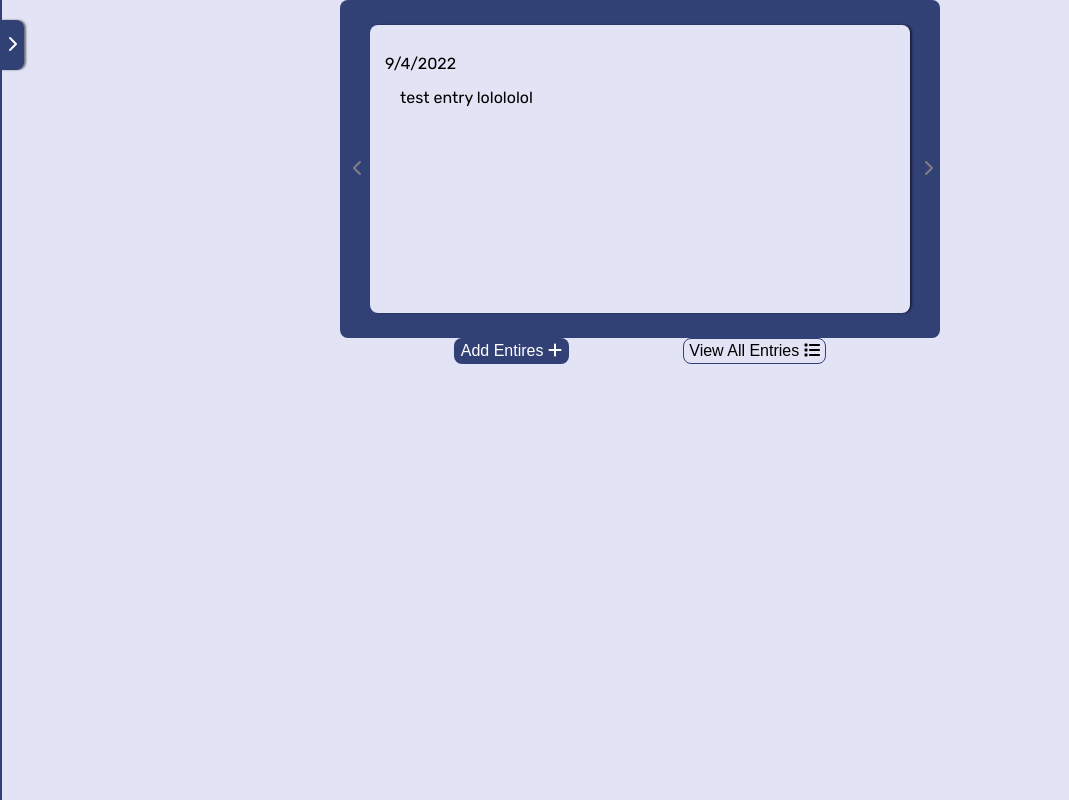
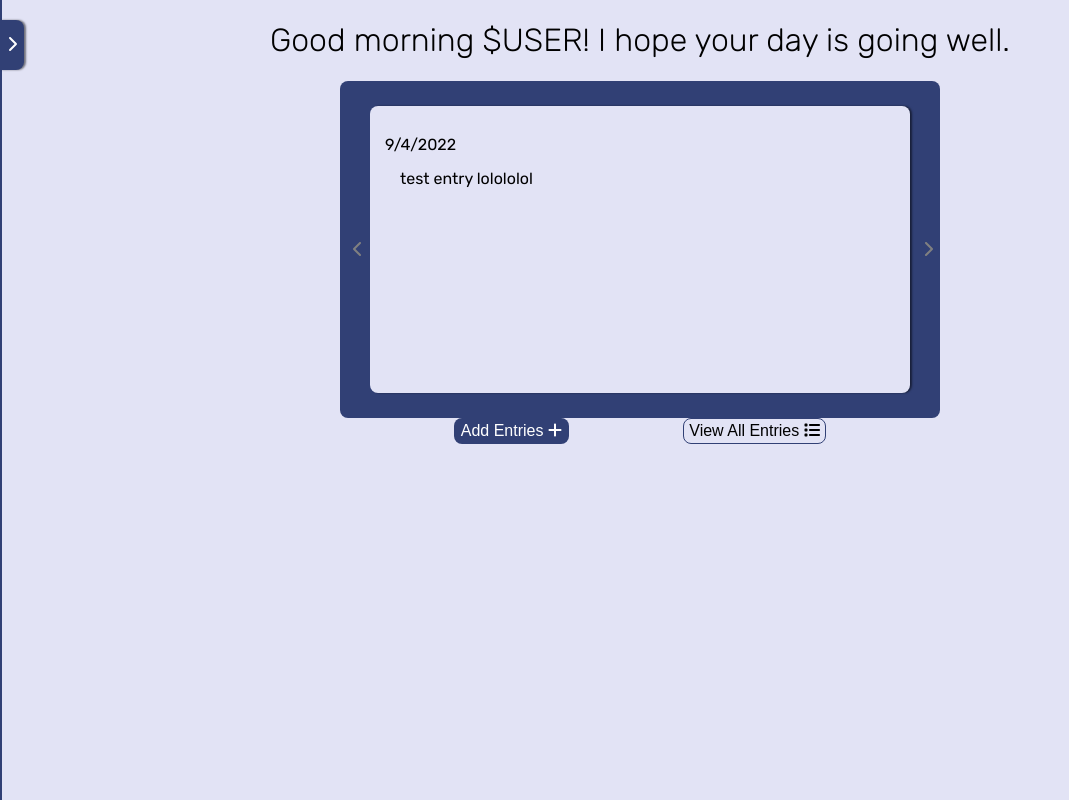
Before and after one commit to e-newton/gratitude-journal, a React (Create React App) app: page / in a window 1280 px wide. Shown: the whole page, without its empty margins (0-1069 px from the left). Built offline with nearby package versions, Linux system fonts and the light colour scheme.

Commit message:
Added header, changed button left margin changes

```diff
--- a/src/App.scss
+++ b/src/App.scss
@@ -1,4 +1,8 @@
 @use 'GlobalVariables' as GV;
+
+h1 {
+    font-weight: 300;
+}
 
 button {
     display: inline-block;
@@ -14,7 +18,7 @@ button {
     border-style: solid;
     border-color: transparent;
 
-    &:not(.toggle)>svg {
+    &>svg {
         margin-left: 5px;
     }
 
--- a/src/Sidebar/Sidebar.scss
+++ b/src/Sidebar/Sidebar.scss
@@ -31,6 +31,9 @@ $toggle-height: 50px;
         height: $toggle-height;
         box-shadow: GV.$box-shadow-level-1;
         top: 20px;
+        &>svg {
+            margin-left: 0;
+        }
         * {
             transition: transform 0.5s;
         }
--- a/src/app-main/AppMain.tsx
+++ b/src/app-main/AppMain.tsx
@@ -18,10 +18,11 @@ function AppMain() {
         <div>
             <Sidebar/>
             <div className="main-content">
+                <h1>Good morning $USER! I hope your day is going well.</h1>
                 <Carousel entries={entries}/>
                 <div className="action-container">
                     <button>
-                        <span>Add Entires</span>
+                        <span>Add Entries</span>
                         <FontAwesomeIcon icon={faPlus}></FontAwesomeIcon>
                     </button>
                     <button className="secondary">
```
